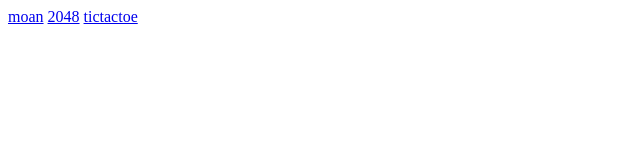
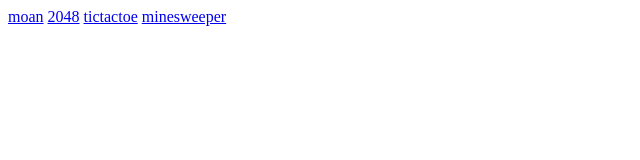
Before and after one commit to sumanla13a/sumanla13a.github.io, a plain HTML site: page index.html in a window 1280 px wide. Shown: the whole page, without its empty margins (0-640 px from the left). Drawn offline with Linux system fonts and the light colour scheme.

Commit message:
Update index.html

```diff
--- a/index.html
+++ b/index.html
@@ -1,3 +1,4 @@
 <a href="http://sumanla13a.github.io/moan/moan.html">moan</a>
 <a href="http://sumanla13a.github.io/2048/2048.html">2048</a>
 <a href="http://sumanla13a.github.io/tictactoe/index.html">tictactoe</a>
+<a href="http://sumanla13a.github.io/generalAlgorithm/mineSweeper/dist/index.html">minesweeper</a>
```
